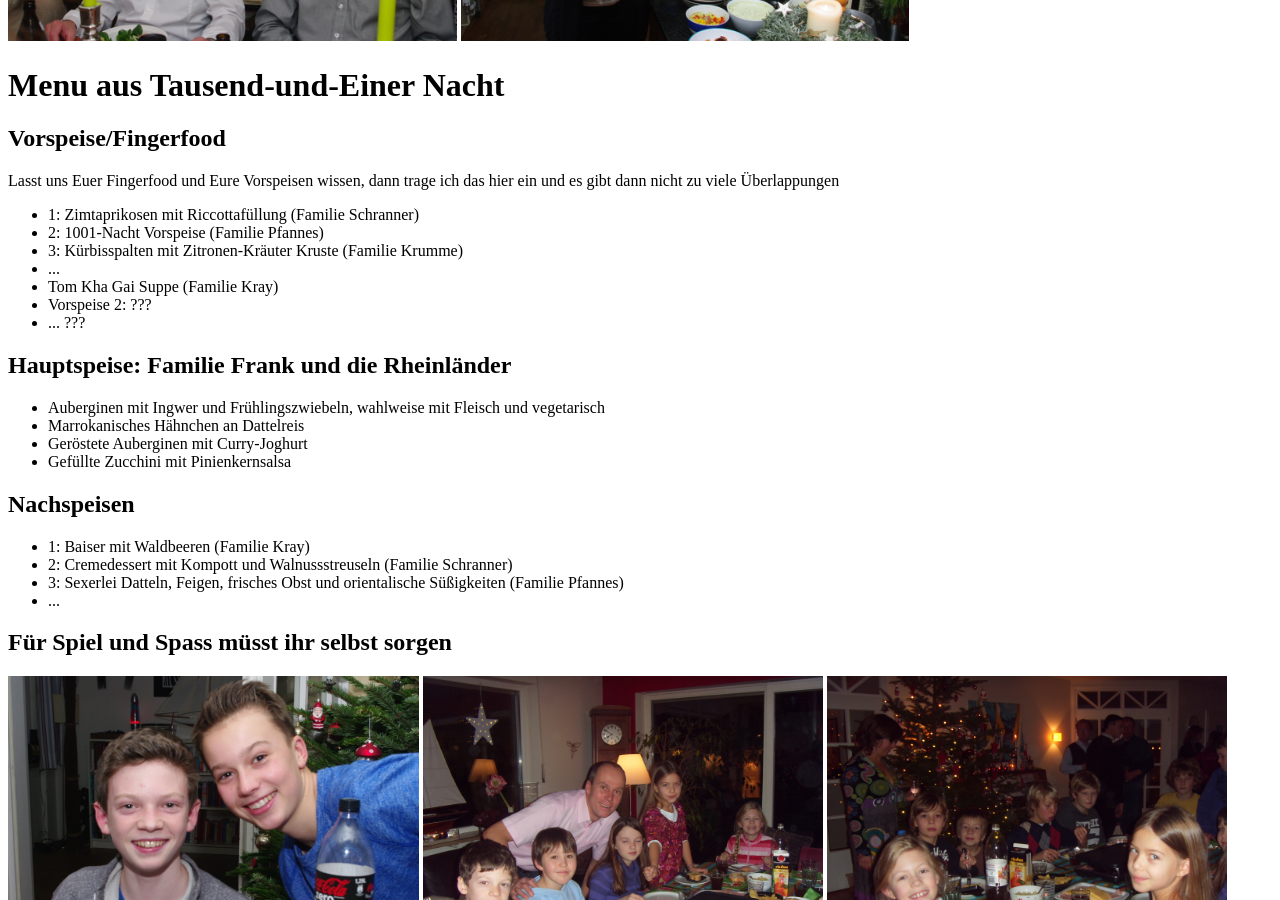
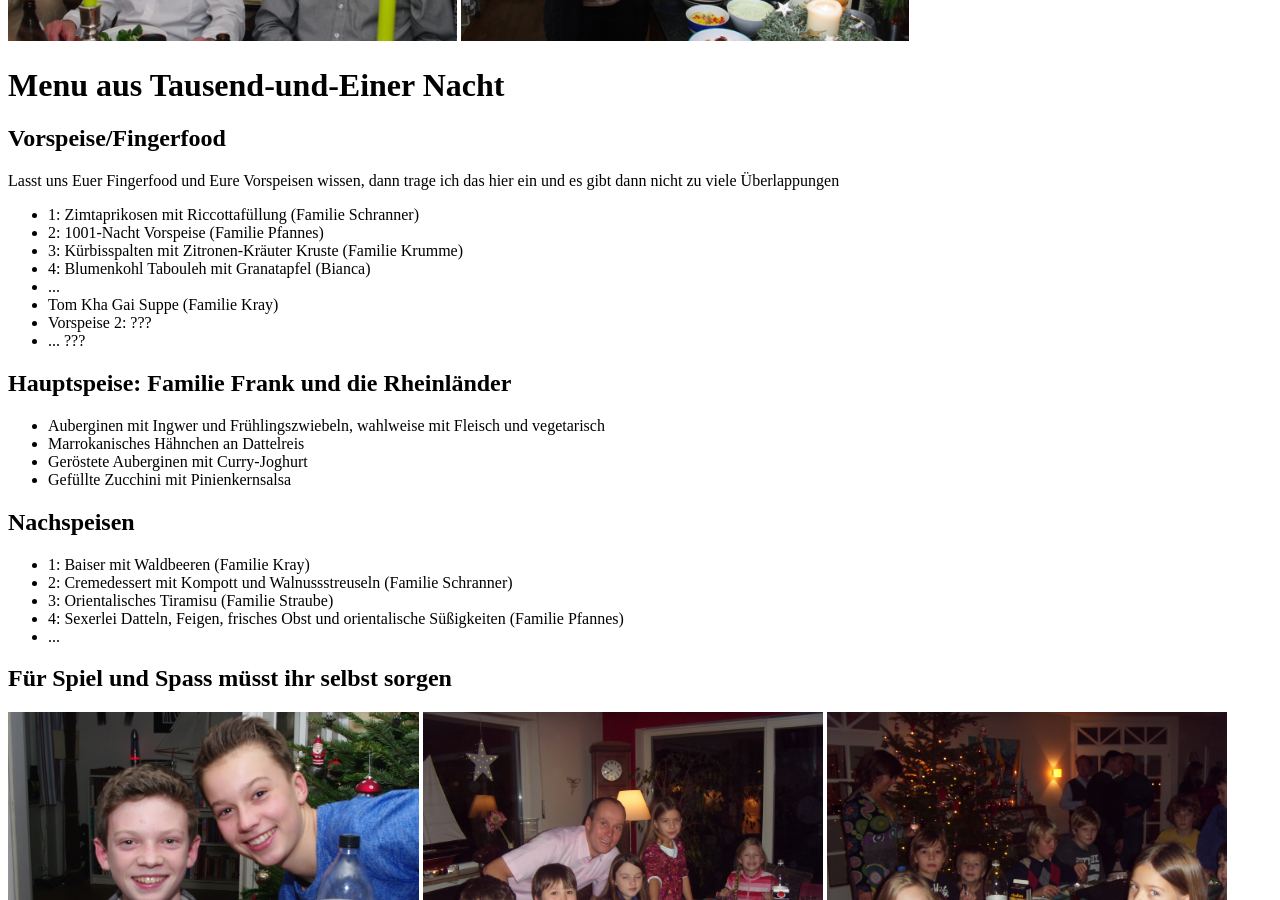
Before and after one commit to DiveDocs/Sylvester2023, a Jekyll site: the page built from index.markdown, in a window 1280 px wide and 900 px high, scrolled down 2166 px. Built offline with Jekyll 4.4.1, drawn with Linux system fonts in a browser that asks for light colours.

Commit message:
Update menu items in index.markdown

```diff
--- a/index.markdown
+++ b/index.markdown
@@ -67,6 +67,7 @@ Lasst uns Euer Fingerfood und Eure Vorspeisen wissen, dann trage ich das hier ei
 <li> 1: Zimtaprikosen mit Riccottafüllung (Familie Schranner)</li>
 <li> 2: 1001-Nacht Vorspeise (Familie Pfannes)</li>
 <li> 3: Kürbisspalten mit Zitronen-Kräuter Kruste (Familie Krumme)</li>
+<li> 4: Blumenkohl Tabouleh mit Granatapfel (Bianca)</li>
 <li>... </li>
 <li>Tom Kha Gai Suppe (Familie Kray)</li>
 <li>Vorspeise 2: ??? </li>
@@ -83,7 +84,8 @@ Lasst uns Euer Fingerfood und Eure Vorspeisen wissen, dann trage ich das hier ei
 <ul>
 <li> 1: Baiser mit Waldbeeren (Familie Kray)</li>
 <li> 2: Cremedessert mit Kompott und Walnussstreuseln (Familie Schranner)</li>
-<li> 3: Sexerlei Datteln, Feigen, frisches Obst und orientalische Süßigkeiten (Familie Pfannes)</li>
+<li> 3: Orientalisches Tiramisu (Familie Straube)</li>
+<li> 4: Sexerlei Datteln, Feigen, frisches Obst und orientalische Süßigkeiten (Familie Pfannes)</li>
 <li>... </li>
 </ul>
 
```
